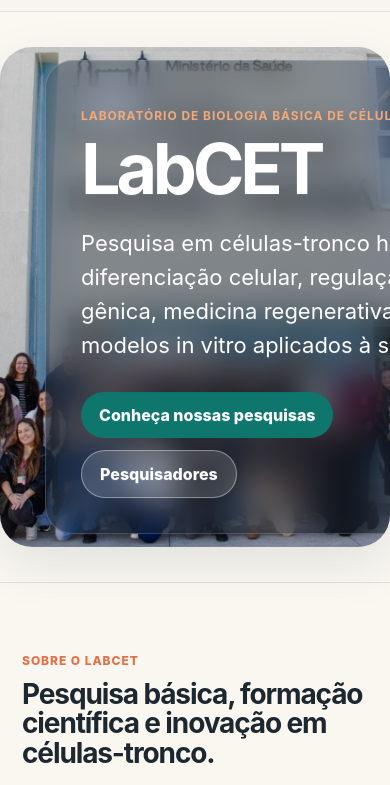
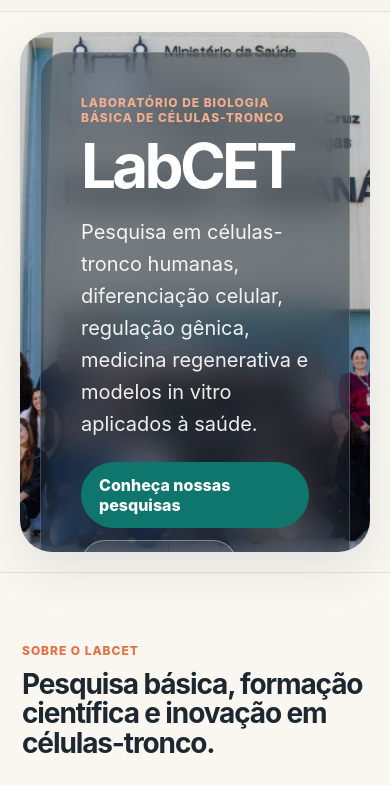
Before and after one commit to GiovannaPrezia/labcet-website, a plain HTML site: page index.html in a window 390 px wide. Shown: the part 59-844 px from the top of the page. Drawn offline with Linux system fonts and the light colour scheme.

Commit message:
Refactor home hero styles for improved layout

```diff
--- a/assets/styles.css
+++ b/assets/styles.css
@@ -254,15 +254,17 @@
   .team-group-grid{grid-template-columns:1fr}
 }
 
-/* ===== Banner da Home ===== */
+/* ==========================================================
+   HOME HERO
+========================================================== */
 
 .home-hero-photo{
     position:relative;
     max-width:1180px;
-    height:500px;
+    height:460px;
     margin:35px auto;
+    overflow:hidden;
     border-radius:32px;
-    overflow:hidden;
     box-shadow:var(--shadow);
 }
 
@@ -270,74 +272,32 @@
     width:100%;
     height:100%;
     object-fit:cover;
-    object-position:center 80%;
-}
-
-.home-hero-overlay{
-    position:absolute;
-    inset:0;
-    background:linear-gradient(90deg,
-        rgba(12,31,38,.82) 0%,
-        rgba(12,31,38,.50) 38%,
-        rgba(12,31,38,.08) 70%);
-}
-
-.home-hero-content{
-    position:absolute;
-    left:55px;
-    bottom:55px;
-    max-width:600px;
-    color:white;
-    z-index:5;
-}
-
-.home-hero-content h1{
-    color:white;
-    font-size:82px;
-    margin:10px 0;
-    line-height:.95;
-}
-
-.home-hero-content .lead{
-    color:white;
-    font-size:22px;
-}
-
-.home-hero-content .eyebrow{
-    color:#F3AE8E;
-}
-
-.photo-secondary{
-    background:rgba(255,255,255,.15);
-    color:white;
-    border:1px solid rgba(255,255,255,.4);
+    object-position:center 88%;
+    display:block;
 }
 
 .glass-card{
 
     position:absolute;
 
-    left:45px;
+    left:35px;
+    right:35px;
+    top:35px;
 
-    top:50%;
+    padding:30px 40px;
 
-    transform:translateY(-50%);
+    border-radius:26px;
 
-    width:470px;
+    background:rgba(15,30,40,.42);
 
-    padding:35px;
-
-    border-radius:28px;
-
-    backdrop-filter:blur(16px);
-
-    background:rgba(18,33,44,.34);
+    backdrop-filter:blur(18px);
+    -webkit-backdrop-filter:blur(18px);
 
     border:1px solid rgba(255,255,255,.18);
 
     color:white;
 
-    z-index:20;
+    z-index:5;
 
 }
 
@@ -345,30 +305,82 @@
 
     color:white;
 
-    font-size:70px;
+    font-size:62px;
 
-    margin:8px 0 18px;
+    margin:6px 0 10px;
+
+    line-height:.95;
 
 }
 
 .glass-card .lead{
 
-    color:white;
+    width:65%;
 
-    font-size:22px;
+    color:rgba(255,255,255,.92);
 
-    line-height:1.55;
+    font-size:20px;
+
+    line-height:1.6;
 
 }
 
 .glass-card .eyebrow{
 
-    color:#F4A97A;
+    color:#F3AE8E;
 
-    font-weight:700;
+    text-transform:uppercase;
 
     letter-spacing:.08em;
 
-    text-transform:uppercase;
+    font-weight:800;
 
 }
+
+.glass-card .hero-actions{
+
+    margin-top:22px;
+
+}
+
+.photo-secondary{
+
+    background:rgba(255,255,255,.12);
+
+    color:white;
+
+    border:1px solid rgba(255,255,255,.35);
+
+}
+
+.photo-secondary:hover{
+
+    background:rgba(255,255,255,.22);
+
+}
+
+@media(max-width:900px){
+
+    .home-hero-photo{
+
+        height:520px;
+
+        margin:20px;
+
+    }
+
+    .glass-card{
+
+        left:20px;
+        right:20px;
+        top:20px;
+
+    }
+
+    .glass-card .lead{
+
+        width:100%;
+
+    }
+
+}
```
